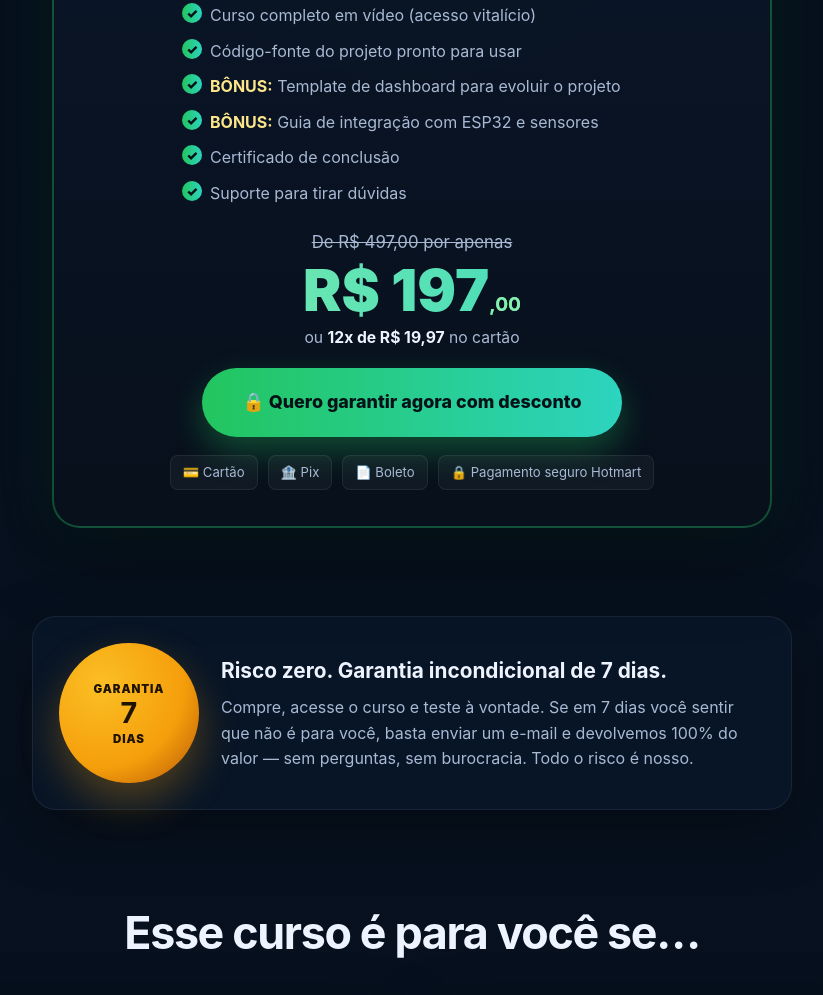
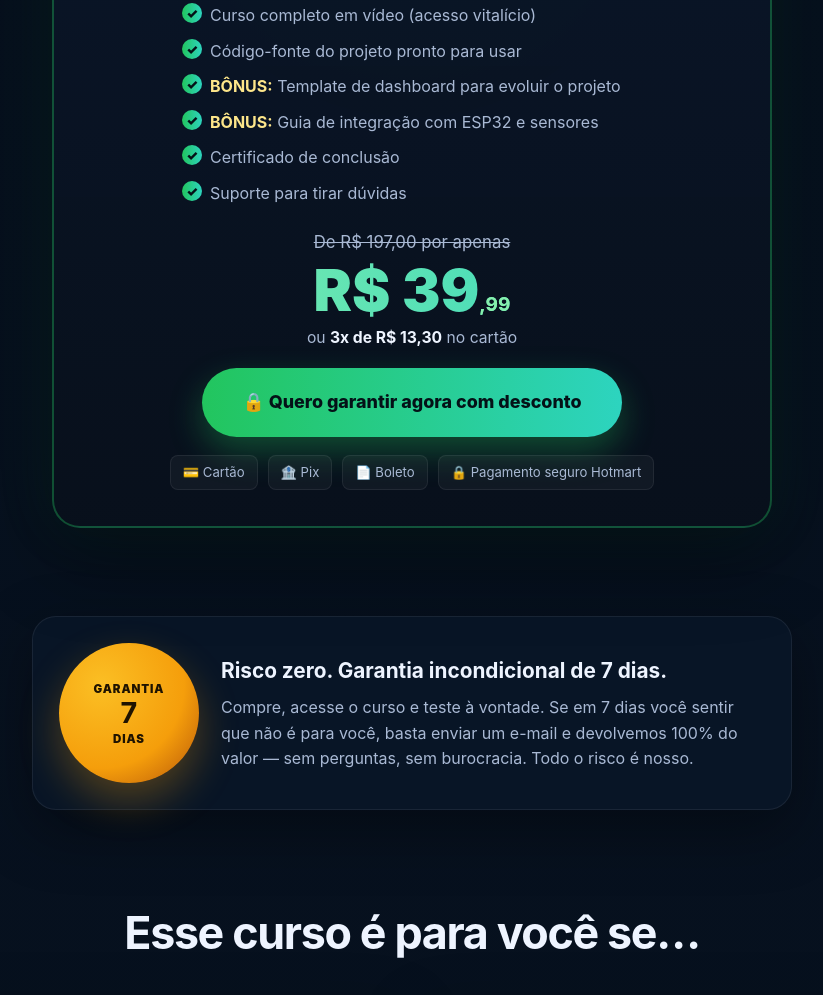
Before and after one commit to Ilgnerbecheleni/iotTemperatura, a plain HTML site: page index.html in a window 1280 px wide. Shown: the part 3784-4779 px from the top of the page, without its empty margins (228-1051 px from the left). Drawn offline with Linux system fonts and the light colour scheme.

Commit message:
Update index.html

```diff
--- a/index.html
+++ b/index.html
@@ -751,9 +751,9 @@
           </ul>
 
           <div class="price-box">
-            <div class="price-old">De R$ 497,00 por apenas</div>
-            <div class="price-new">R$ 197<small>,00</small></div>
-            <div class="installments">ou <b>12x de R$ 19,97</b> no cartão</div>
+            <div class="price-old">De R$ 197,00 por apenas</div>
+            <div class="price-new">R$ 39<small>,99</small></div>
+            <div class="installments">ou <b>3x de R$ 13,30</b> no cartão</div>
           </div>
 
           <a class="btn btn-primary lg" href="https://pay.hotmart.com/U105492274M" target="_blank" rel="noopener noreferrer" style="width:100%; max-width:420px;">🔒 Quero garantir agora com desconto</a>
```
